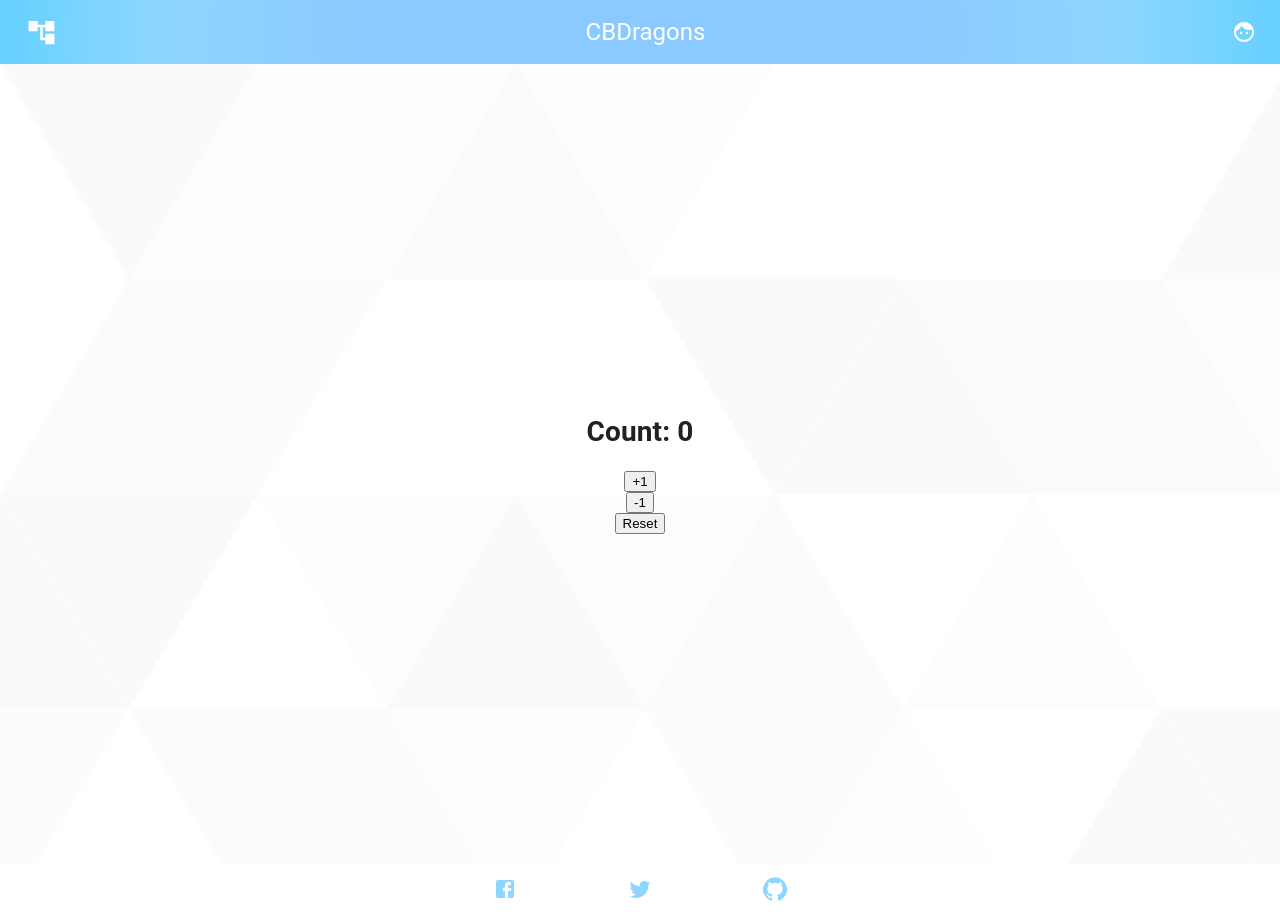
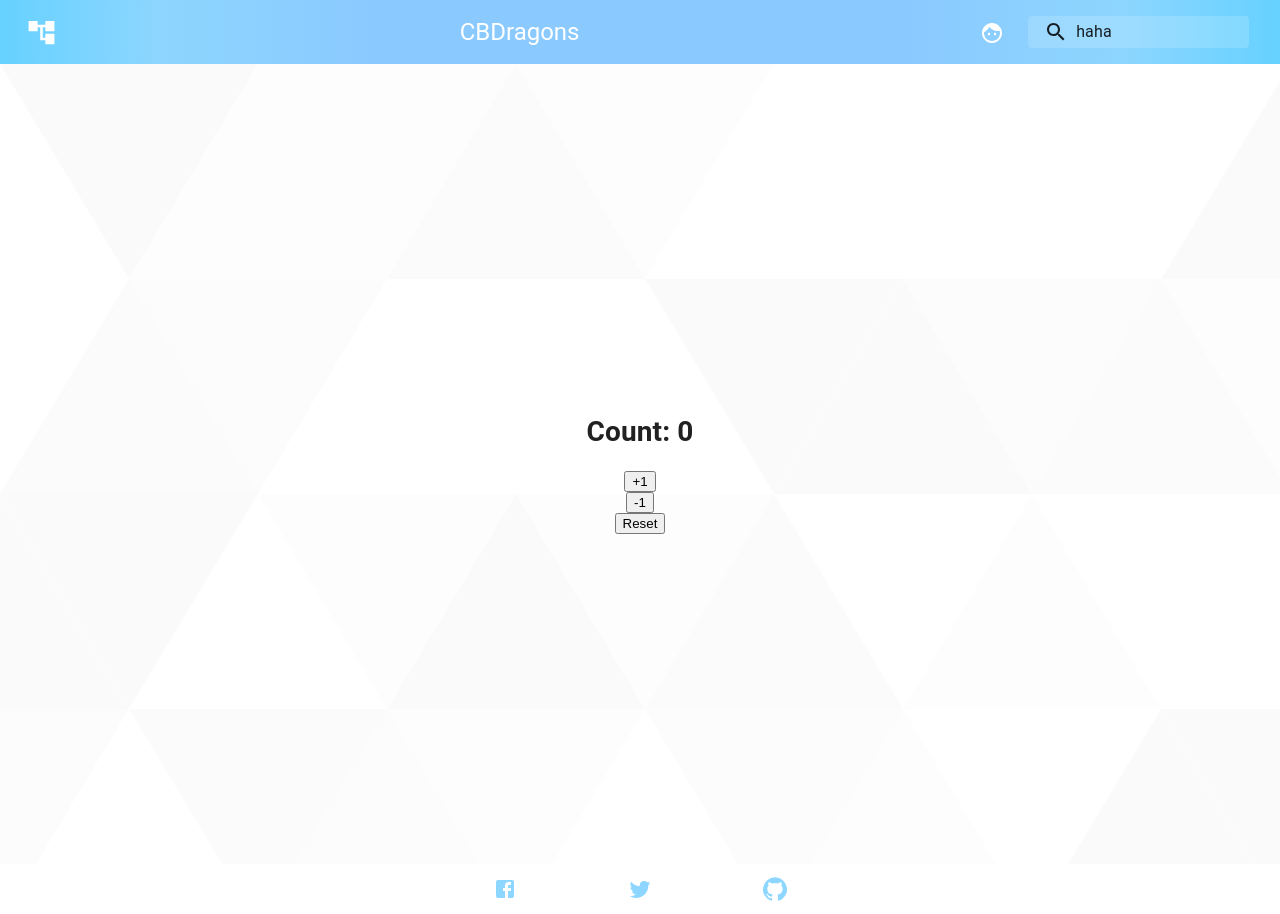
Before and after one commit to CCChira/CallbackDragons, a Next.js app: page /otherPage in a window 1280 px wide. Built offline with nearby package versions, Linux system fonts and the light colour scheme.

Commit message:
Added SearchBar to Navbar

```diff
--- a/Components/NavbarComponent.js
+++ b/Components/NavbarComponent.js
@@ -1,6 +1,8 @@
 import AppBar from '@material-ui/core/AppBar';
 import { Toolbar, IconButton, makeStyles, Typography , Badge, } from '@material-ui/core';
 import { AccountTreeSharp, FaceSharp } from '@material-ui/icons';
+import SearchbarComponent from './SearchbarComponent';
+
 const useStyles = makeStyles({
   navbar: {
     display: 'flex',
@@ -21,6 +23,10 @@ const useStyles = makeStyles({
   profile: {
     position: 'relative',
     color: 'white',
+    marginTop: '0.2em'
+  },
+  right: {
+    display: 'flex',
   }
 })
 function NavbarComponent() {
@@ -31,7 +37,10 @@ function NavbarComponent() {
         <Toolbar className = {classes.toolbar}>
             <AccountTreeSharp fontSize = "large" className = {classes.logo}/>
             <Typography className = {classes.logo} variant= "h5">CBDragons</Typography>
-            <FaceSharp className = {classes.profile}/>
+            <div className= { classes.right }>
+              <FaceSharp className = {classes.profile}/>
+              <SearchbarComponent />
+            </div>
         </Toolbar>
       </AppBar>
     </div>
--- a/Components/SearchbarComponent.js
+++ b/Components/SearchbarComponent.js
@@ -13,12 +13,12 @@ const useStyles = makeStyles((theme) => ({
     '&:hover': {
       backgroundColor: alpha(theme.palette.common.white, 0.25),
     },
-    marginRight: theme.spacing(2),
+    marginRight: 0,
     marginLeft: 0,
     width: '100%',
     [theme.breakpoints.up('sm')]: {
       marginLeft: theme.spacing(3),
-      width: 'auto',
+      width: '80%',
     },
   },
   searchIcon: {
@@ -34,11 +34,11 @@ const useStyles = makeStyles((theme) => ({
     color: 'inherit',
   },
   inputInput: {
-    padding: theme.spacing(1, 1, 1, 0),
+    // padding: theme.spacing(1, 1, 1, 0),
     // vertical padding + font size from searchIcon
     paddingLeft: `calc(1em + ${theme.spacing(4)}px)`,
     transition: theme.transitions.create('width'),
-    width: '100%',
+    width: '60%',
     [theme.breakpoints.up('md')]: {
       width: '20ch',
     },
--- a/store/reducers.js
+++ b/store/reducers.js
@@ -30,6 +30,7 @@ const searchbarReducer = (state = { queryString: 'haha' }, { type, payload }) =>
 // COMBINED REDUCERS
 const reducers = {
   counter: counterReducer,
+  searchbar: searchbarReducer
 };
 
 export default combineReducers(reducers);
```
